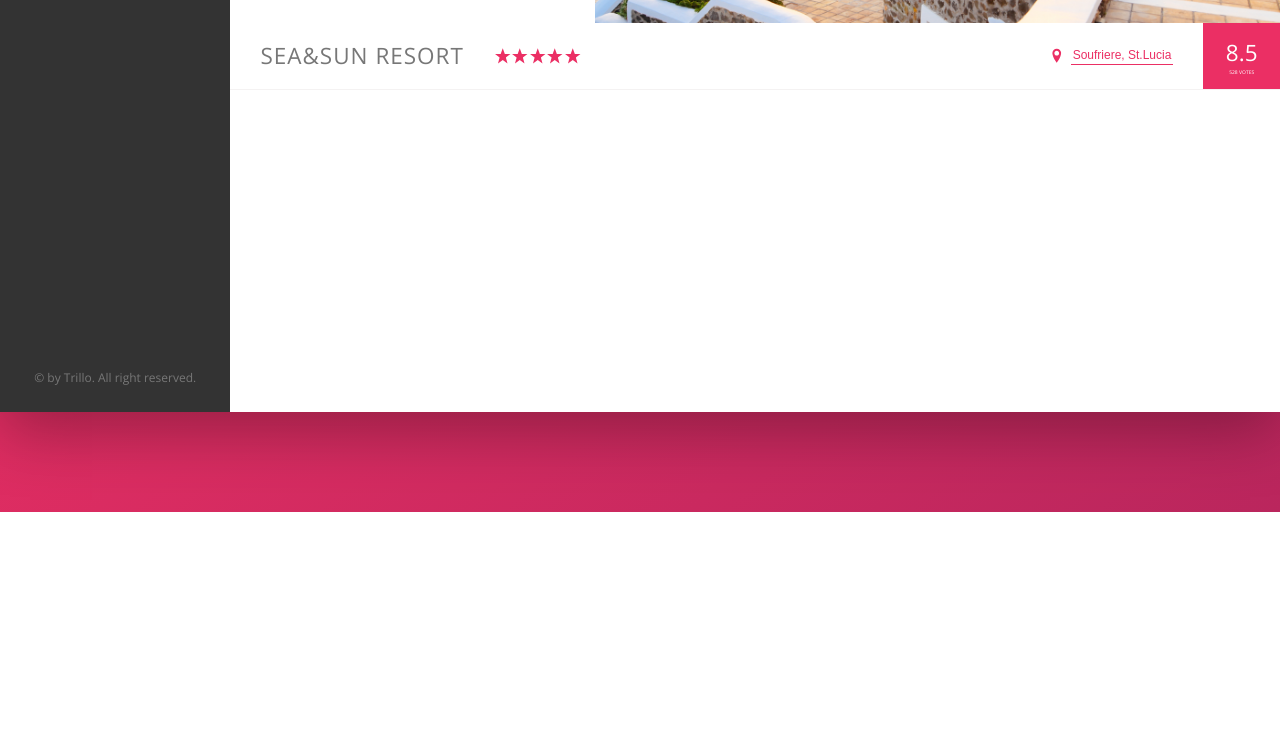
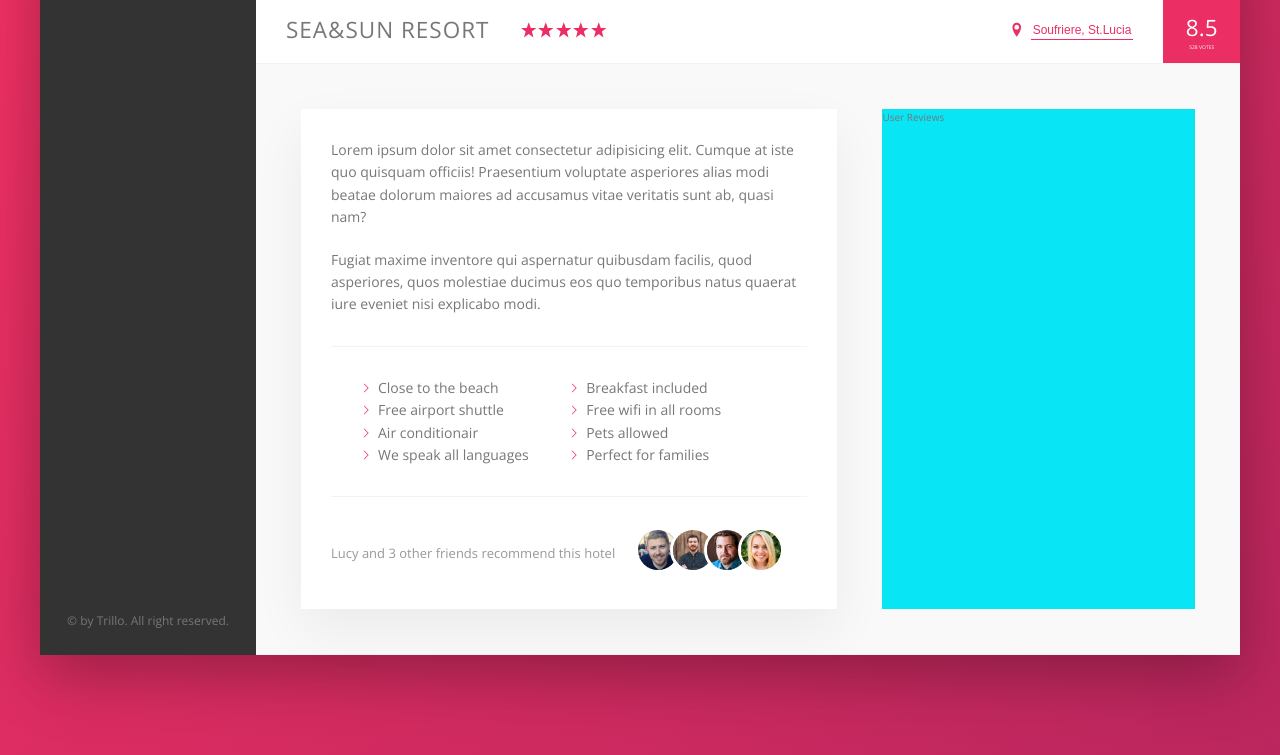
Before and after one commit to Svetanek/TravelWithMe1, a website: page index.html in a window 1280 px wide. Shown: the part 558-1313 px from the top of the page. Before the commit the page ends 1070 px from the top, so only its background shows below. Drawn offline with nearby package versions, Linux system fonts and the light colour scheme.

Commit message:
completed description section

```diff
--- a/index.html
+++ b/index.html
@@ -146,6 +146,59 @@
               <div class="overview__rating-count">528 votes</div>
             </div>
           </div>
+          <div class="detail">
+            <div class="description">
+              <p class="paragraph">
+                Lorem ipsum dolor sit amet consectetur adipisicing elit. Cumque
+                at iste quo quisquam officiis! Praesentium voluptate asperiores
+                alias modi beatae dolorum maiores ad accusamus vitae veritatis
+                sunt ab, quasi nam?
+              </p>
+              <p class="paragraph">
+                Fugiat maxime inventore qui aspernatur quibusdam facilis, quod
+                asperiores, quos molestiae ducimus eos quo temporibus natus
+                quaerat iure eveniet nisi explicabo modi.
+              </p>
+              <ul class="list">
+                <li class="list__item">Close to the beach</li>
+                <li class="list__item">Breakfast included</li>
+                <li class="list__item">Free airport shuttle</li>
+                <li class="list__item">Free wifi in all rooms</li>
+                <li class="list__item">Air conditionair</li>
+                <li class="list__item">Pets allowed</li>
+                <li class="list__item">We speak all languages</li>
+                <li class="list__item">Perfect for families</li>
+              </ul>
+              <div class="recommend">
+                <p class="recommend__count">
+                  Lucy and 3 other friends recommend this hotel
+                </p>
+                <div class="recommend__friends">
+                  <img
+                    src="img/user-3.jpg"
+                    alt="Friend1"
+                    class="recommend__photo"
+                  />
+                  <img
+                    src="img/user-4.jpg"
+                    alt="Friend2"
+                    class="recommend__photo"
+                  />
+                  <img
+                    src="img/user-5.jpg"
+                    alt="Friend3"
+                    class="recommend__photo"
+                  />
+                  <img
+                    src="img/user-6.jpg"
+                    alt="Friend4"
+                    class="recommend__photo"
+                  />
+                </div>
+              </div>
+            </div>
+            <div class="user-reviews">User Reviews</div>
+          </div>
         </main>
       </div>
     </div>
--- a/sass/_base.scss
+++ b/sass/_base.scss
@@ -29,6 +29,8 @@ Grey dark 3: #999
   --color-grey-dark-2: #777;
   --color-grey-dark-3: #999;
   --shadow-dark: 0 2rem 6rem rgba(0, 0, 0, 0.3);
+  --shadow-light: 0 2rem 5rem rgba(0, 0, 0, 0.06);
+  --line: 1px solid var(--color-grey-light-2);
 }
 * {
   margin: 0;
--- a/sass/_components.scss
+++ b/sass/_components.scss
@@ -267,3 +267,63 @@
     box-shadow: none;
   }
 }
+
+//PARAGRAPH
+.paragraph:not(:last-of-type) {
+  margin-bottom: 2rem;
+}
+
+//LIST
+.list {
+  list-style: none;
+  margin: 3rem 0;
+  padding: 3rem;
+  border-top: var(--line);
+  border-bottom: var(--line);
+  display: flex;
+  flex-wrap: wrap;
+
+  &__item {
+    flex: 0 0 50%;
+  }
+  &__item::before {
+    content: '';
+    display: inline-block;
+    height: 1rem;
+    width: 1rem;
+    margin-right: 0.7rem;
+    //older browsers approach
+    // background-image: url(../img/chevron-thin-right.svg);
+    // background-size: cover;
+
+    //newer browsers - masks
+    background-color: var(--color-primary);
+    -webkit-mask-image: url(../img/chevron-thin-right.svg);
+    -webkit-mask-size: cover;
+    mask-image: url(../img/chevron-thin-right.svg);
+    mask-size: cover;
+  }
+}
+
+//RECOMMEND
+.recommend {
+  font-size: 1.3rem;
+  color: var(--color-grey-dark-3);
+  display: flex;
+  align-items: center;
+  &__count {
+    margin-right: 2rem;
+  }
+  &__friends {
+  }
+  //overlapping effect: negative right margin
+  &__photo {
+    box-sizing: content-box;
+    height: 4rem;
+    border-radius: 50%;
+    border: 3px solid white;
+    &:not(:last-child) {
+      margin-right: -1.5rem;
+    }
+  }
+}
--- a/sass/_layout.scss
+++ b/sass/_layout.scss
@@ -1,6 +1,6 @@
 //container can deacrese if there is not enough space
 .container {
-  max-width: 120;
+  max-width: 120rem;
   margin: 10rem auto;
   background-color: var(--color-grey-light-1);
   box-shadow: var(--shadow-dark);
@@ -10,7 +10,7 @@
   font-size: 1.4rem;
   height: 7rem;
   background-color: #fff;
-  border-bottom: 1px solid var(--color-grey-light-2);
+  border-bottom: var(--line);
   display: flex;
   justify-content: space-between;
   align-items: center;
@@ -29,5 +29,23 @@
 .hotel-view {
   background-color: #fff;
   flex: 1;
-  height: 80rem;
 }
+.detail {
+  display: flex;
+  padding: 4.5rem;
+  background-color: var(--color-grey-light-1);
+  border-bottom: var(--line);
+}
+
+.description {
+  font-size: 1.4rem;
+  background-color: #fff;
+  box-shadow: var(--shadow-light);
+  padding: 3rem;
+  flex: 0 0 60%;
+  margin-right: 4.5rem;
+}
+.user-reviews {
+  background-color: rgb(8, 229, 245);
+  flex: 1;
+}
```
Also changed, not shown: css/style.css.
